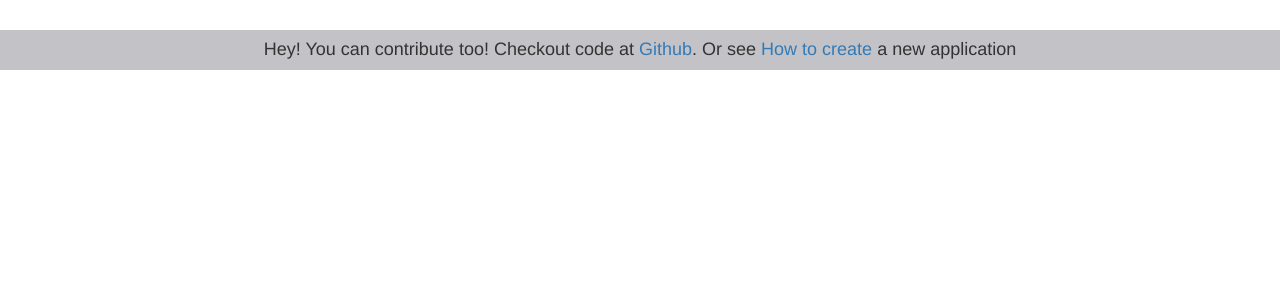
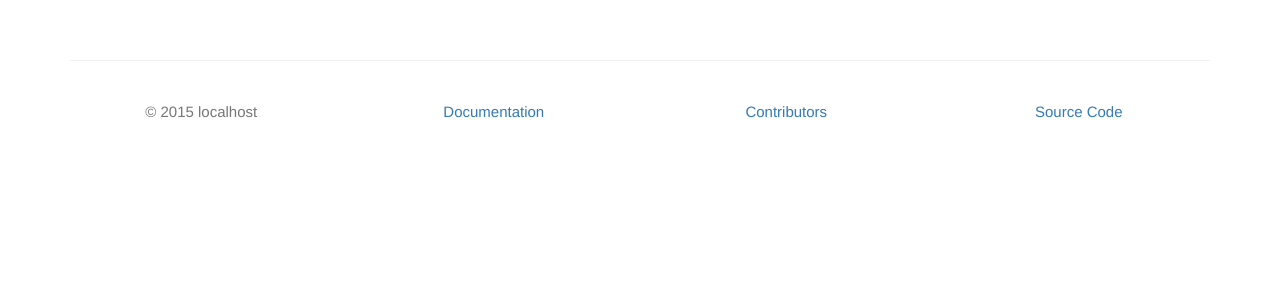
Before and after one commit to DheerendraRathor/ldap-oauth2, a Django app: template templates/sso/root.html in a window 1280 px wide. Shown: the part 52-352 px from the top of the page. Run offline with Django 3.2, Linux system fonts and the light colour scheme; the template is opened without the code that fills it, so the values that code supplies are empty; some libraries are stand-ins or nearby versions.

Commit message:
Added clean footer

```diff
--- a/static/sso/css/root.css
+++ b/static/sso/css/root.css
@@ -6,15 +6,9 @@ body {
     word-wrap: break-word;
 }
 
-.footer {
-    margin-top: 10px;
-    bottom: 0;
-    width: 100%;
-    background-color: #c3c3c7;
-}
-
-.footer .container {
-    text-align: center;
+.flex-row {
+    display: flex;
+    align-items: center;
 }
 
 .center-block {
@@ -30,3 +24,14 @@ body {
     -moz-box-shadow: 0 1px 2px rgba(0, 0, 0, .05);
     box-shadow: 0 1px 2px rgba(0, 0, 0, .05);
 }
+
+.site-footer {
+    position: relative;
+    margin-top: 40px;
+    padding-top: 40px;
+    padding-bottom: 40px;
+    font-size: 12px;
+    line-height: 1.5;
+    color: #767676;
+    border-top: 1px solid #eee;
+}
--- a/templates/sso/root.html
+++ b/templates/sso/root.html
@@ -54,16 +54,24 @@
 <div class="container">
     {% block body %}
     {% endblock %}
+
+    <div class="site-footer" style="font-size: 15px;">
+        <div class="row text-center">
+            <div class="col-md-3">
+                &copy; {% now "Y" %} {{ request.get_host }}
+            </div>
+            <div class="col-md-3">
+                <a href="{% url 'doc' %}">Documentation</a>
+            </div>
+            <div class="col-md-3">
+                <a href="https://github.com/DheerendraRathor/ldap-oauth2/graphs/contributors" target="_blank">Contributors</a>
+            </div>
+            <div class="col-md-3">
+                <a href="https://github.com/DheerendraRathor/ldap-oauth2/" target="_blank">Source Code</a>
+            </div>
+        </div>
+    </div>
 </div>
-
-<footer class="footer">
-    <div class="container">
-        <h4>Hey! You can contribute too! Checkout code at
-            <a href="https://github.com/DheerendraRathor/ldap-oauth2">Github</a>. Or see
-            <a href="{% url 'doc' %}">How to create</a> a new application
-        </h4>
-    </div>
-</footer>
 
 <script type="text/javascript" src="{% static 'sso/js/jquery.min.js' %}"></script>
 <script type="text/javascript" src="{% static 'sso/js/js.cookie.js' %}"></script>
```
Also changed, not shown: templates/account/login.html (+7 -8 lines).
